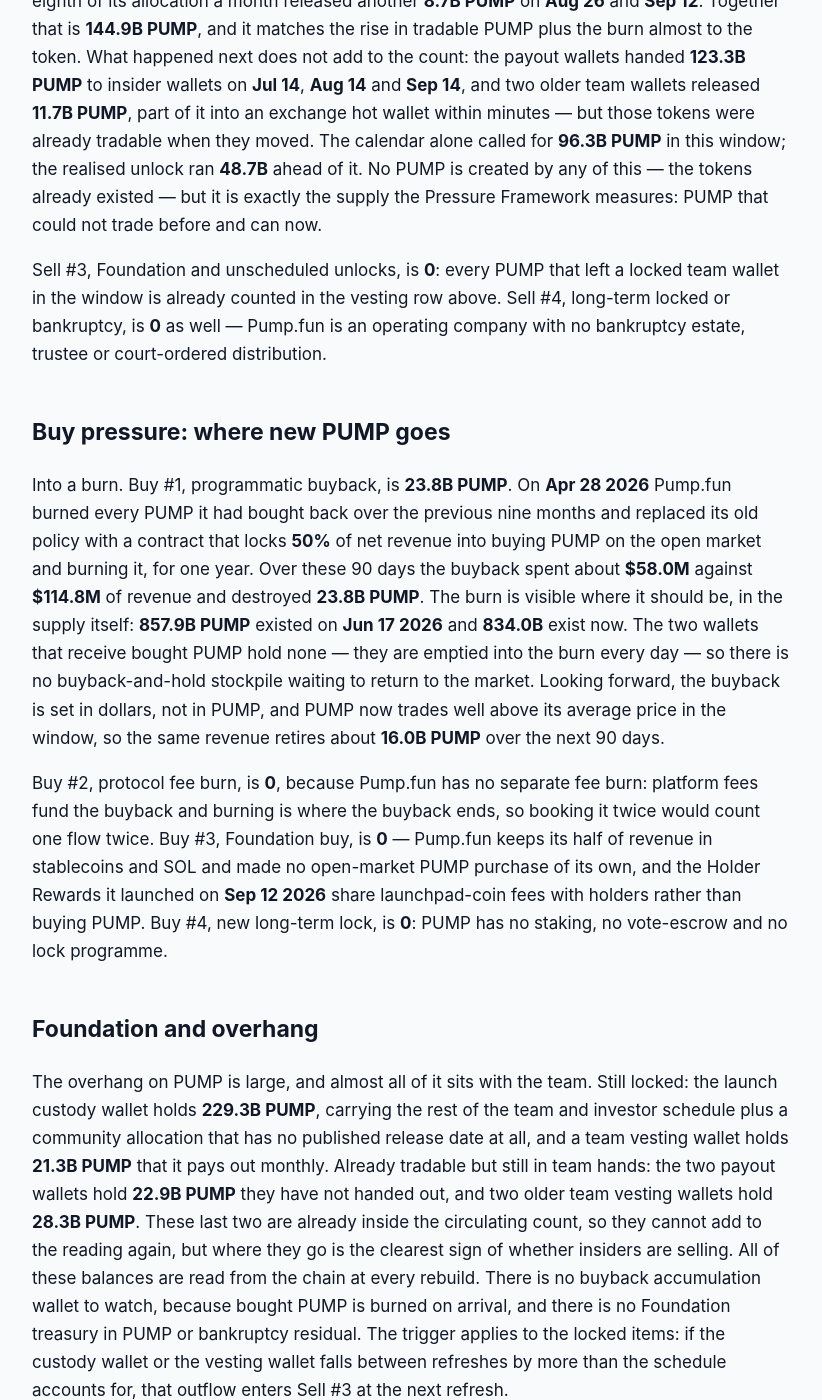
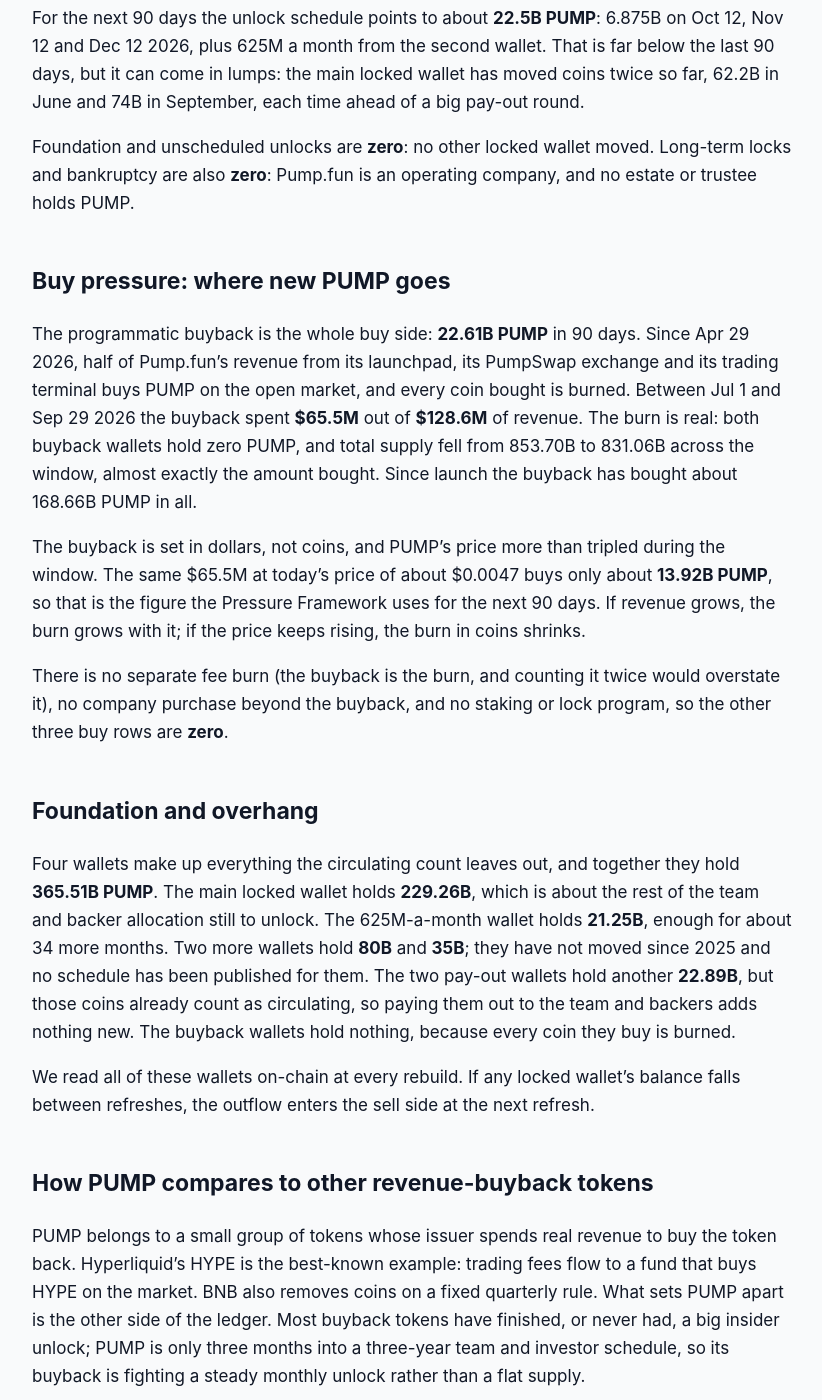
Before and after one commit to jeevansongmy-spec/mrnasdog-articles, a Jekyll site: the page built from crypto/pump-pressure-framework.md, in a window 1280 px wide and 1400 px high, scrolled down 1172 px. Shown: the whole window, without its empty margins (228-1050 px from the left). Built offline with Jekyll 4.4.1, drawn with Linux system fonts in a browser that asks for light colours; some of the changed text lies outside the part shown.

Commit message:
publish: crypto/pump-pressure-framework

```diff
--- a/crypto/pump-pressure-framework.md
+++ b/crypto/pump-pressure-framework.md
@@ -1,6 +1,6 @@
 ---
-title: "PUMP Inflation Analysis · September 2026 · Supply growing, projected to keep growing"
-description: "Supply growing, projected to keep growing: PUMP reads +25.86% over 90 days. Team wallets released 144.9B PUMP after the July cliff; the buyback burned 23.8B."
+title: "PUMP Inflation Analysis · September 2026 · Supply growing · projected to keep growing"
+description: "Supply growing: PUMP reads +12.92% over 90 days as 82.75B PUMP of team and backer unlocks outran a 22.61B buyback burn. About +1.84% is projected next."
 canonical_url: "https://mrnasdog.com/research/pump/inflation"
 tags: ["crypto", "pump", "pumpfun", "solana"]
 published: true
@@ -8,46 +8,58 @@ published: true
 
 > Originally published at **[mrnasdog.com/research/pump/inflation](https://mrnasdog.com/research/pump/inflation)** by MrNasdog.
 
-The MrNasdog Pressure Framework reads Pump.fun's PUMP at **+25.86%** over the trailing 90 days and **+0.99%** over the next 90, against an inflation monitor reading of **+34.92%**. The mechanism is an insider unlock, not issuance: after the one-year cliff on the team and investor allocations ended on **Jul 12 2026**, **144.9B PUMP** left locked team wallets and joined the tradable supply, while the buyback that spends half of Pump.fun's revenue burned **23.8B PUMP**. The constraint runs in PUMP's favour: the mint authority is null, so no new PUMP can ever be created and the **834.0B** supply can only fall.
+PUMP, the token of the Pump.fun memecoin launchpad on Solana, is inflating fast on its tradable supply: team and early-backer unlocks put **82.75B PUMP** on the market in the last 90 days, while the Pump.fun buyback burned **22.61B PUMP**, for a net **+12.92%**. The next 90 days look much calmer, about **+1.84%**, because the big one-off unlock is behind us and only monthly tranches remain. No new PUMP can ever be minted, so every coin that reaches the market comes from a locked wallet, and half of Pump.fun's revenue keeps buying PUMP back and burning it.
 
 ## The verdict, in one paragraph
 
-Against a circulating base of **468.5B PUMP**, the framework books **144.9B PUMP** of sell pressure and **23.8B PUMP** of buy pressure over the trailing 90 days — a net of **+25.86%** — and projects **+0.99%** for the next 90 days, when the unlock falls back to its published monthly size. The inflation monitor reads **+34.92%** for the same window, a gap of **9.05 percentage points**, which is over the framework's 0.5pp tolerance and ships with a monitor-gap warning on the overview page. The gap decomposes completely: **9.02pp** is base convention, because the monitor divides the rise by the circulating supply of 90 days ago, when the float was far smaller, and **0.03pp** is snapshot timing. The two readings agree on what moved: the rise in tradable PUMP plus the burn matches the framework's count of PUMP leaving locked wallets to under a thousand tokens. The label for PUMP this quarter is **a burning token swamped by its own insider unlock**.
+For the 90 days from **Jul 1 to Sep 29 2026**, the Pressure Framework reads **PUMP at +12.92% net**: **82.75B PUMP** left the locked wallets and **22.61B PUMP** was bought back and destroyed, against **465.56B PUMP** in circulation. Our supply monitor reads **+14.75%** for about the same 90 days, a gap of **1.84 percentage points**. That gap is not a missing flow. The monitor divides by the supply of 90 days ago (about 405.87B), while we divide by today's; measured in coins, the two agree within 0.3B, and on the same base our reading is +14.82%. So no warning chip is shown. For the next 90 days the Pressure Framework projects **+1.84%**. The label that fits PUMP today: an unlock-heavy launchpad token with a real, revenue-funded burn that is slowly catching up.
 
 ## Sell pressure: where new PUMP comes from
 
-It does not come from minting. PUMP is a Token-2022 mint on Solana whose mint authority and freeze authority both read null, so no wallet, contract or vote can create another PUMP. All 1T PUMP were created at launch in July 2025, and the count has only fallen since. Sell #1, protocol inflation, is **0**, and it is the one row on this page that can never change.
+Protocol inflation is **zero**. The PUMP mint on Solana has no mint authority left, so the 1 trillion PUMP created at launch in July 2025 is the most that will ever exist, and burns have already brought total supply down to about **831.06B**.
 
-Sell #2, vesting unlocks, is **144.9B PUMP**, and it is the whole supply story. Pump.fun's team holds 20% of PUMP and its existing investors 13%, both behind a 12-month cliff that ended on **Jul 12 2026**, after which the published schedule releases **6.875B PUMP** a month until **Jul 2029**. The framework does not trust that calendar; it follows the tokens, and it counts each PUMP once, at the moment it leaves a locked wallet and becomes tradable. The launch custody wallet, which received the whole 1T supply at launch, moved **136.2B PUMP** into two payout wallets on **Jun 25**, **Sep 8** and **Sep 13 2026**. A team vesting wallet that pays one forty-eighth of its allocation a month released another **8.7B PUMP** on **Aug 26** and **Sep 12**. Together that is **144.9B PUMP**, and it matches the rise in tradable PUMP plus the burn almost to the token. What happened next does not add to the count: the payout wallets handed **123.3B PUMP** to insider wallets on **Jul 14**, **Aug 14** and **Sep 14**, and two older team wallets released **11.7B PUMP**, part of it into an exchange hot wallet within minutes — but those tokens were already tradable when they moved. The calendar alone called for **96.3B PUMP** in this window; the realised unlock ran **48.7B** ahead of it. No PUMP is created by any of this — the tokens already existed — but it is exactly the supply the Pressure Framework measures: PUMP that could not trade before and can now.
+Vesting unlocks are the whole sell side: **82.75B PUMP** in 90 days. The Pump.fun team holds 200B PUMP and early investors 130B. Both sat behind a one-year lock that ended on **Jul 12 2026**, when a quarter (82.5B) unlocked; since then **6.875B PUMP** unlocks on the 12th of every month until July 2029. We count a coin the moment it leaves a locked wallet, because that is when it joins the circulating supply. The main locked wallet sent **20B PUMP on Sep 8** and **54B PUMP on Sep 13 2026** to the two wallets that pay the team and backers. A second locked wallet, which releases 625M PUMP a month from a 30B pot, paid **8.75B PUMP**: thirteen months at once on Aug 26, then one more on Sep 12. The July cliff itself does not show in this window, because those coins left the locked wallet on Jun 25 2026, a few days before it began.
 
-Sell #3, Foundation and unscheduled unlocks, is **0**: every PUMP that left a locked team wallet in the window is already counted in the vesting row above. Sell #4, long-term locked or bankruptcy, is **0** as well — Pump.fun is an operating company with no bankruptcy estate, trustee or court-ordered distribution.
+For the next 90 days the unlock schedule points to about **22.5B PUMP**: 6.875B on Oct 12, Nov 12 and Dec 12 2026, plus 625M a month from the second wallet. That is far below the last 90 days, but it can come in lumps: the main locked wallet has moved coins twice so far, 62.2B in June and 74B in September, each time ahead of a big pay-out round.
+
+Foundation and unscheduled unlocks are **zero**: no other locked wallet moved. Long-term locks and bankruptcy are also **zero**: Pump.fun is an operating company, and no estate or trustee holds PUMP.
 
 ## Buy pressure: where new PUMP goes
 
-Into a burn. Buy #1, programmatic buyback, is **23.8B PUMP**. On **Apr 28 2026** Pump.fun burned every PUMP it had bought back over the previous nine months and replaced its old policy with a contract that locks **50%** of net revenue into buying PUMP on the open market and burning it, for one year. Over these 90 days the buyback spent about **$58.0M** against **$114.8M** of revenue and destroyed **23.8B PUMP**. The burn is visible where it should be, in the supply itself: **857.9B PUMP** existed on **Jun 17 2026** and **834.0B** exist now. The two wallets that receive bought PUMP hold none — they are emptied into the burn every day — so there is no buyback-and-hold stockpile waiting to return to the market. Looking forward, the buyback is set in dollars, not in PUMP, and PUMP now trades well above its average price in the window, so the same revenue retires about **16.0B PUMP** over the next 90 days.
+The programmatic buyback is the whole buy side: **22.61B PUMP** in 90 days. Since Apr 29 2026, half of Pump.fun's revenue from its launchpad, its PumpSwap exchange and its trading terminal buys PUMP on the open market, and every coin bought is burned. Between Jul 1 and Sep 29 2026 the buyback spent **$65.5M** out of **$128.6M** of revenue. The burn is real: both buyback wallets hold zero PUMP, and total supply fell from 853.70B to 831.06B across the window, almost exactly the amount bought. Since launch the buyback has bought about 168.66B PUMP in all.
 
-Buy #2, protocol fee burn, is **0**, because Pump.fun has no separate fee burn: platform fees fund the buyback and burning is where the buyback ends, so booking it twice would count one flow twice. Buy #3, Foundation buy, is **0** — Pump.fun keeps its half of revenue in stablecoins and SOL and made no open-market PUMP purchase of its own, and the Holder Rewards it launched on **Sep 12 2026** share launchpad-coin fees with holders rather than buying PUMP. Buy #4, new long-term lock, is **0**: PUMP has no staking, no vote-escrow and no lock programme.
+The buyback is set in dollars, not coins, and PUMP's price more than tripled during the window. The same $65.5M at today's price of about $0.0047 buys only about **13.92B PUMP**, so that is the figure the Pressure Framework uses for the next 90 days. If revenue grows, the burn grows with it; if the price keeps rising, the burn in coins shrinks.
+
+There is no separate fee burn (the buyback is the burn, and counting it twice would overstate it), no company purchase beyond the buyback, and no staking or lock program, so the other three buy rows are **zero**.
 
 ## Foundation and overhang
 
-The overhang on PUMP is large, and almost all of it sits with the team. Still locked: the launch custody wallet holds **229.3B PUMP**, carrying the rest of the team and investor schedule plus a community allocation that has no published release date at all, and a team vesting wallet holds **21.3B PUMP** that it pays out monthly. Already tradable but still in team hands: the two payout wallets hold **22.9B PUMP** they have not handed out, and two older team vesting wallets hold **28.3B PUMP**. These last two are already inside the circulating count, so they cannot add to the reading again, but where they go is the clearest sign of whether insiders are selling. All of these balances are read from the chain at every rebuild. There is no buyback accumulation wallet to watch, because bought PUMP is burned on arrival, and there is no Foundation treasury in PUMP or bankruptcy residual. The trigger applies to the locked items: if the custody wallet or the vesting wallet falls between refreshes by more than the schedule accounts for, that outflow enters Sell #3 at the next refresh.
+Four wallets make up everything the circulating count leaves out, and together they hold **365.51B PUMP**. The main locked wallet holds **229.26B**, which is about the rest of the team and backer allocation still to unlock. The 625M-a-month wallet holds **21.25B**, enough for about 34 more months. Two more wallets hold **80B** and **35B**; they have not moved since 2025 and no schedule has been published for them. The two pay-out wallets hold another **22.89B**, but those coins already count as circulating, so paying them out to the team and backers adds nothing new. The buyback wallets hold nothing, because every coin they buy is burned.
 
-## How PUMP compares to other buyback-and-burn tokens
+We read all of these wallets on-chain at every rebuild. If any locked wallet's balance falls between refreshes, the outflow enters the sell side at the next refresh.
 
-PUMP belongs to the class of revenue tokens that turn platform income into supply removal. On mechanism it is one of the strictest: the mint authority is null, so unlike an uncapped proof-of-stake chain where a staking emission of several percent a year is normal, PUMP has no issuance to offset at all, and its burn is funded by fees rather than by a treasury decision each quarter. A perp-DEX token that routes fee revenue into buybacks and parks the tokens in a wallet leaves a stockpile that can come back; PUMP destroys what it buys, which is the harder commitment.
+## How PUMP compares to other revenue-buyback tokens
 
-And yet PUMP reads **+25.86%** this quarter, because a burn only removes what revenue can afford, while an unlock releases whatever the calendar — or the custody wallet — says. At **23.8B PUMP** a quarter, the buyback retired about a sixth of what left the locked team wallets. That makes PUMP, for now, closer in shape to a recently launched token working through a four-year team and investor vest than to a mature exchange token whose quarterly burn outweighs everything else. The difference from a typical vest is that PUMP releases in large blocks from a custody wallet, and in this window those blocks arrived early and large.
+PUMP belongs to a small group of tokens whose issuer spends real revenue to buy the token back. Hyperliquid's HYPE is the best-known example: trading fees flow to a fund that buys HYPE on the market. BNB also removes coins on a fixed quarterly rule. What sets PUMP apart is the other side of the ledger. Most buyback tokens have finished, or never had, a big insider unlock; PUMP is only three months into a three-year team and investor schedule, so its buyback is fighting a steady monthly unlock rather than a flat supply.
 
-The comparison flips on the forward view. Once the unlock settles at **6.875B PUMP** a month, the published calendar puts **20.6B PUMP** on the market over the next 90 days against about **16.0B PUMP** burned, a net of **+0.99%**. A modest rise in Pump.fun's revenue, or delivery that stays on the calendar instead of ahead of it, is the gap between a quarter of heavy dilution and a token whose supply is roughly flat.
+The second difference is how long the buyback is promised for. PUMP's buy-and-burn runs under a one-year plan to about April 2027, not a rule written into the token itself, so it can be changed when that year ends. And because the buyback is sized in dollars, a rising PUMP price means fewer coins burned for the same revenue, which is exactly what happened in this window.
+
+Against launchpad and memecoin-platform tokens with no buyback at all, PUMP looks stronger on the buy side: 22.61B PUMP burned in 90 days is a real, on-chain flow, not a promise. Against fixed-supply coins with nothing left to unlock, PUMP looks weaker, because more than a third of its remaining supply is still locked and scheduled to reach the market over the next three years.
 
 ## What to watch in the next 90 days
 
-First, the monthly team and investor tranches on **Oct 12**, **Nov 12** and **Dec 12 2026**, **6.875B PUMP** each on the published schedule — and whether releases stay on that size, because in this window they ran **48.7B** ahead. Second, the launch custody wallet at **229.3B PUMP**: its September releases came in blocks of **20.0B** and **54.0B**, and any further block moves the reading immediately. Third, the **22.9B PUMP** sitting in the two payout wallets, already counted as tradable and one transfer away from insiders. Fourth, Pump.fun's revenue, because the buyback is half of it and is the only thing that can offset the unlock. Fifth, the buyback contract's one-year term, which ends in **Apr 2027**; any announcement about renewing or changing it is the single largest swing factor for PUMP's supply after this quarter.
+**Oct 12, Nov 12 and Dec 12 2026:** the monthly team and backer unlocks, 6.875B PUMP each, plus 625M from the second locked wallet. Watch whether the main locked wallet sends coins in one big lump again, as it did in June and September.
+
+**Pump.fun revenue:** the burn is half of revenue, so busier weeks on the launchpad mean more PUMP destroyed. Sep 26 2026 was the buyback's biggest day since the half-of-revenue plan began, at about $1.46M.
+
+**The PUMP price:** the buyback is set in dollars, so a higher price burns fewer coins, and a lower price burns more.
+
+**The two still wallets:** 80B and 35B PUMP sit outside the circulating count with no published schedule. Any move from either would add straight to the sell side.
 
 ## Summary
 
-The MrNasdog Pressure Framework reads Pump.fun's PUMP at **+25.86%** over the trailing 90 days and **+0.99%** projected forward: supply growing, projected to keep growing. The structural mechanism is an insider unlock — **144.9B PUMP** released from locked team wallets after the **Jul 12 2026** cliff — set against a 50%-of-revenue buyback that burned **23.8B PUMP**. The key risk is that releases have run well ahead of the published **6.875B PUMP** monthly schedule while **229.3B PUMP** still sits in the launch custody wallet. The ceiling is the genuine comfort: the mint authority is null, so PUMP's **834.0B** supply can never grow, only shrink.
+PUMP's tradable supply grew **12.92%** in the 90 days to Sep 29 2026, as **82.75B PUMP** of team and backer unlocks outran a **22.61B PUMP** buyback burn. No new PUMP can be minted, so the supply risk is entirely the 365.51B still locked, released on a monthly schedule to July 2029. The next 90 days look far calmer at about **+1.84%**, with roughly 22.5B unlocking against a burn of about 13.92B at today's price. The key risks are a large lump release from the main locked wallet and the buyback plan ending around April 2027.
 
 ---
 
-*MrNasdog Pressure Framework analysis of PUMP, Metric 1 — Inflation. Data + explanation only. Not financial advice. Updated Sep 15 2026.*
+*MrNasdog Pressure Framework analysis of PUMP, Metric 1 — Inflation. Data + explanation only. Not financial advice. Checked Sep 29 2026.*
```
